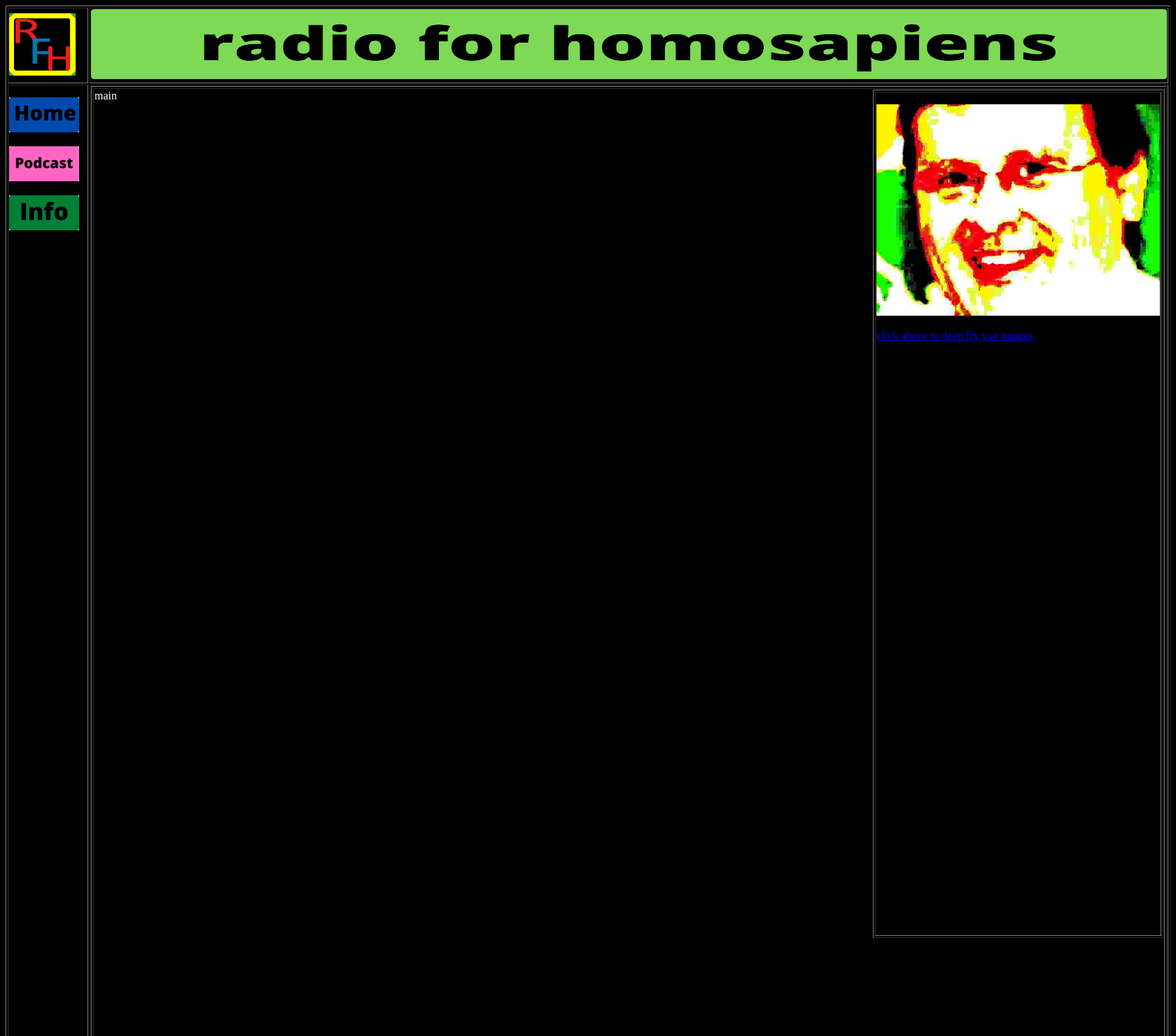
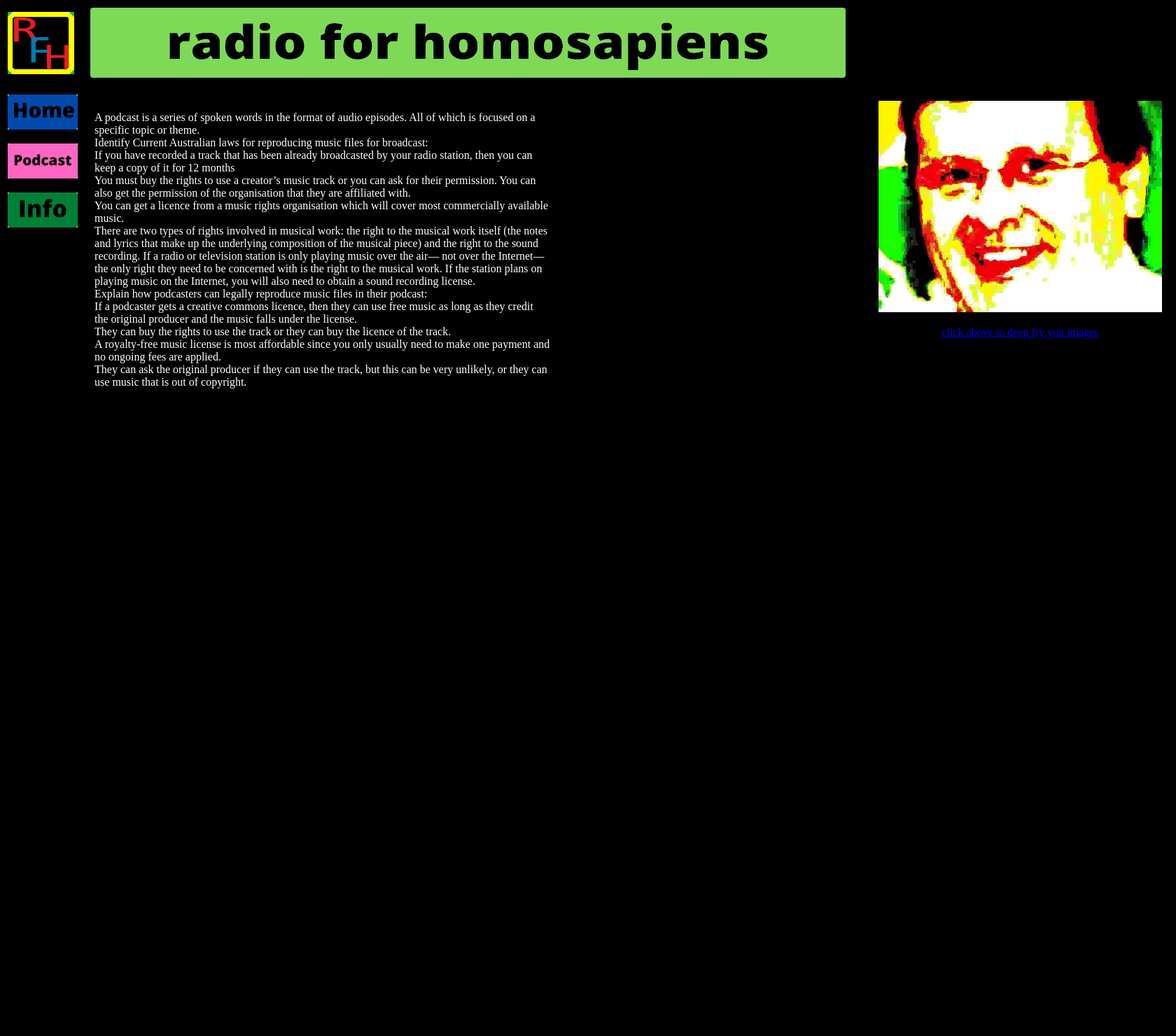
Before and after one commit to human-school/unit-3, a PHP site: page /info.php in a window 1680 px wide. Shown: the top 1480 px of the page at 70% size. After the commit the page ends 555 px from the top, so only its background shows below. Run offline with PHP 8.4, Linux system fonts and the light colour scheme.

Commit message:
back to normal
after a long line of things going wrong it is now working (use this at a starting point if it happens again)

```diff
--- a/Templates/main-template.dwt.php
+++ b/Templates/main-template.dwt.php
@@ -23,7 +23,8 @@
       <td align="left" valign="top"><table width="100%" height="495%" border="1">
         <tbody>
           <tr>
-<!-- InstanceBeginEditable name="content" --><td width="64%" height="2261" align="left" valign="top" style="color: #FFFFFF">can i do this&nbsp;</td>
+<!-- InstanceBeginEditable name="content" -->
+<td width="64%" height="2261" align="left" valign="top" style="color: #FFFFFF">can i do this&nbsp;</td>
             <td width="36%" align="left" valign="top"><a href="https://deepfriedmemes.com/"><img src="../images/ist.jpg" alt="ad" width="518" height="225" title="ad"style="color: #FFFFFF"/> click above to deep fry you images </td>
           </tr>
         </tbody>
--- a/info.php
+++ b/info.php
@@ -3,32 +3,65 @@
 <head>
 <meta charset="utf-8">
 <!-- InstanceBeginEditable name="doctitle" -->
-<title>Untitled Document</title>
+<title>info</title>
 <!-- InstanceEndEditable -->
 <!-- InstanceBeginEditable name="head" -->
 <!-- InstanceEndEditable -->
 </head>
+<link rel='icon' href='/images/summervile.ico' type='image/x-icon'/ >
+<body bgcolor = black>
 
-<body bgcolor = black>
-<table width="100%" border="1">
+<table width="100%" border="0">
   <tbody>
     <tr>
       <td width="7%" height="100"><a href="index.php"><img src="images/Logo-main.png" alt="RFH" width="95" height="89" title="RFH_home_button"/></a></td>
-      <td width="93%"><img src="images/radio for homosapiens.png" width="1537" height="100" alt=""/></td>
+      <td width="93%"><a href="https://github.com/this-is-for-a-school-thing/unit-3"><img src="images/radio%20for%20homosapiens.png" alt="source code" width="1079" height="100" title="soruce "/></a></td>
     </tr>
     <tr>
-      <td height="1000" align="left" valign="top"><p><a href="index.php"><img src="images/Home (3).png" alt="home" width="100" height="50" title="home"/></a></p>
+      <td height="1000" align="left" valign="top"><p><a href="index.php"><img src="images/Home%20(3).png" alt="home" width="100" height="50" title="home"/></a></p>
       <p><a href="podcast.php"><img src="images/Podcast.png" alt="podcast" width="100" height="50" title="podcast"/></a></p>
       <p><a href="info.php"><img src="images/info.png" alt="info" width="100" height="50" title="info"/></a></p></td>
-      <td align="left" valign="top"><table width="100%" height="495%" border="1">
+      <td align="left" valign="top"><table width="100%" height="495%" border="0">
         <tbody>
           <tr>
-            <td width="64%" height="2261" align="left" valign="top" style="color: #FFFFFF" ><!-- InstanceBeginEditable name="main" -->main<!-- InstanceEndEditable -->
-              <table width="25%" height="1212" border="1" align="right">
+            <td width="64%" height="2261" align="left" valign="top" style="color: #FFFFFF" >
+              <table width="100%" height="1212" border="0" align="right">
                 <tbody>
                   <tr>
-                    <td align="left" valign="top" style="color: #FFFFFF"><p><a href="https://deepfriedmemes.com/"><img src="images/ist.jpg" alt="ad_deepfry" width="405" height="302" title="ad_deepfry"/></a></p>
-                    <p><a href="https://deepfriedmemes.com/">click above to deep fry you images</a></p></td>
+                    <td width="73%" align="left" valign="top" style="color: #FFFFFF"><!-- InstanceBeginEditable name="main" --><p><br role="presentation">
+                      <span role="presentation" dir="ltr">A podcast is a series of spoken words in the format of audio episodes. All of which is focused on a </span><br role="presentation">
+                      <span role="presentation" dir="ltr">specific topic or theme.</span><br role="presentation">
+                      <span role="presentation" dir="ltr">Identify Current Australian laws for reproducing music files for broadcast:</span><br role="presentation">
+                      <span role="presentation" dir="ltr">If you have recorded a track that has been already broadcasted by your radio station, then you can </span><br role="presentation">
+                      <span role="presentation" dir="ltr">keep a copy of it for 12 months</span><br role="presentation">
+                      <span role="presentation" dir="ltr">You must buy the rights to use a creator&rsquo;s music track or you can ask for their permission. You can </span><br role="presentation">
+                      <span role="presentation" dir="ltr">also get the permission of the organisation that they are affiliated with.</span><br role="presentation">
+                      <span role="presentation" dir="ltr">You can get a licence from a music rights organisation which will cover most commercially available </span><br role="presentation">
+                      <span role="presentation" dir="ltr">music.</span><br role="presentation">
+                      <span role="presentation" dir="ltr">There are two types of rights involved in musical work: the right to the musical work itself (the notes </span><br role="presentation">
+                      <span role="presentation" dir="ltr">and lyrics that make up the underlying composition of the musical piece) and the right to the sound </span><br role="presentation">
+                      <span role="presentation" dir="ltr">recording. If a radio or television station is only playing music over the air— not over the Internet—</span><br role="presentation">
+                      <span role="presentation" dir="ltr">the only right they need to be concerned with is the right to the musical work. If the station plans on </span><br role="presentation">
+                      <span role="presentation" dir="ltr">playing music on the Internet, you will also need to obtain a sound recording license.</span><br role="presentation">
+                      <span role="presentation" dir="ltr">Explain how podcasters can legally reproduce music files in their podcast:</span><br role="presentation">
+                      <span role="presentation" dir="ltr">If a podcaster gets a creative commons licence, then they can use free music as long as they credit </span><br role="presentation">
+                      <span role="presentation" dir="ltr">the original producer and the music falls under the license.</span><br role="presentation">
+                      <span role="presentation" dir="ltr">They can buy the rights to use the track or they can buy the licence of the track. </span><br role="presentation">
+                      <span role="presentation" dir="ltr">A royalty-free music license is most affordable since you only usually need to make one payment and </span><br role="presentation">
+                      <span role="presentation" dir="ltr">no ongoing fees are applied.</span><br role="presentation">
+                      <span role="presentation" dir="ltr">They can ask the original producer if they can use the track, but this can be very unlikely, or they can </span><br role="presentation">
+                      <span role="presentation" dir="ltr">use music that is out of copyright.</span></p><!-- InstanceEndEditable --></td>
+					  <td width="27%" align="right" valign="top" style="color: #FFFFFF"><table width="100%" border="0">
+					    <tbody>
+					      <tr>
+					        <td height="330" align="center"><p><a href="https://deepfriedmemes.com/"><img src="images/ist.png" alt="ad_deepfry" width="405" height="302" title="ad_deepfry"/></a></p>
+<p><a href="https://deepfriedmemes.com/">click above to deep fry you images</a></p></td>
+				          </tr>
+					      <tr>
+					        <td height="340">&nbsp;</td>
+				          </tr>
+				        </tbody>
+				      </table></td>
                   </tr>
                 </tbody>
             </table></td>
```
Also changed, not shown: index.php (+24 -10 lines), podcast.php (+21 -10 lines), images/ist.png (renamed from images/ist.jpg), images/summervile.ico (added), 2 other files.
